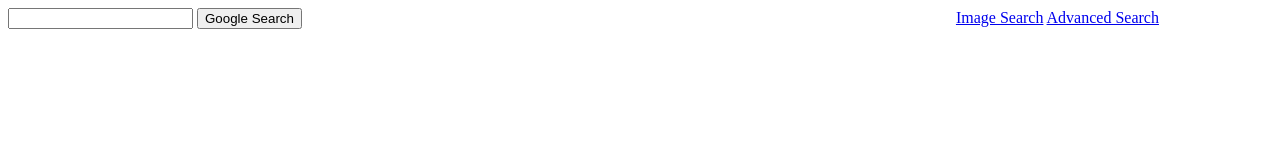
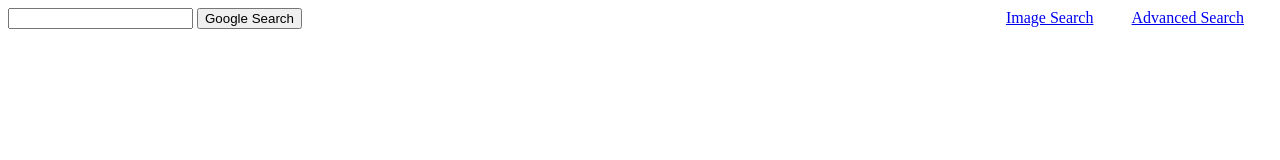
Before and after one commit to clairehbear/Project-0, a plain HTML site: page index.html in a window 1280 px wide. Drawn offline with Linux system fonts and the light colour scheme.

```diff
--- a/index.html
+++ b/index.html
@@ -1,15 +1,17 @@
 <!DOCTYPE html>
 <html lang="en">
     <head>
-        <title>Search</title>
+        <title>Google Search</title>
         <style>
             .first {
                 margin-top: 100px;
-                margin-left: 650px;
+                margin-left: 700px;
+                margin-right: 35px;
             }
             .second {
                 margin-top: 100px;
                 margin-left: 850px;
+                margin-left: auto;
             }
         </style>
     </head>
@@ -18,7 +20,7 @@
             <input type="text" name="q">
             <input type="submit" value="Google Search">
             <a class="first" href="image_search.html">Image Search</a>
-            <a claire="second" href="advance_search.html">Advanced Search</a>
+            <a class="second" href="advance_search.html">Advanced Search</a>
         </form>
     </body>
 </html>
```
Also changed, not shown: advance_search.html (+8 -1 lines), image_search.html (+8 -1 lines).
